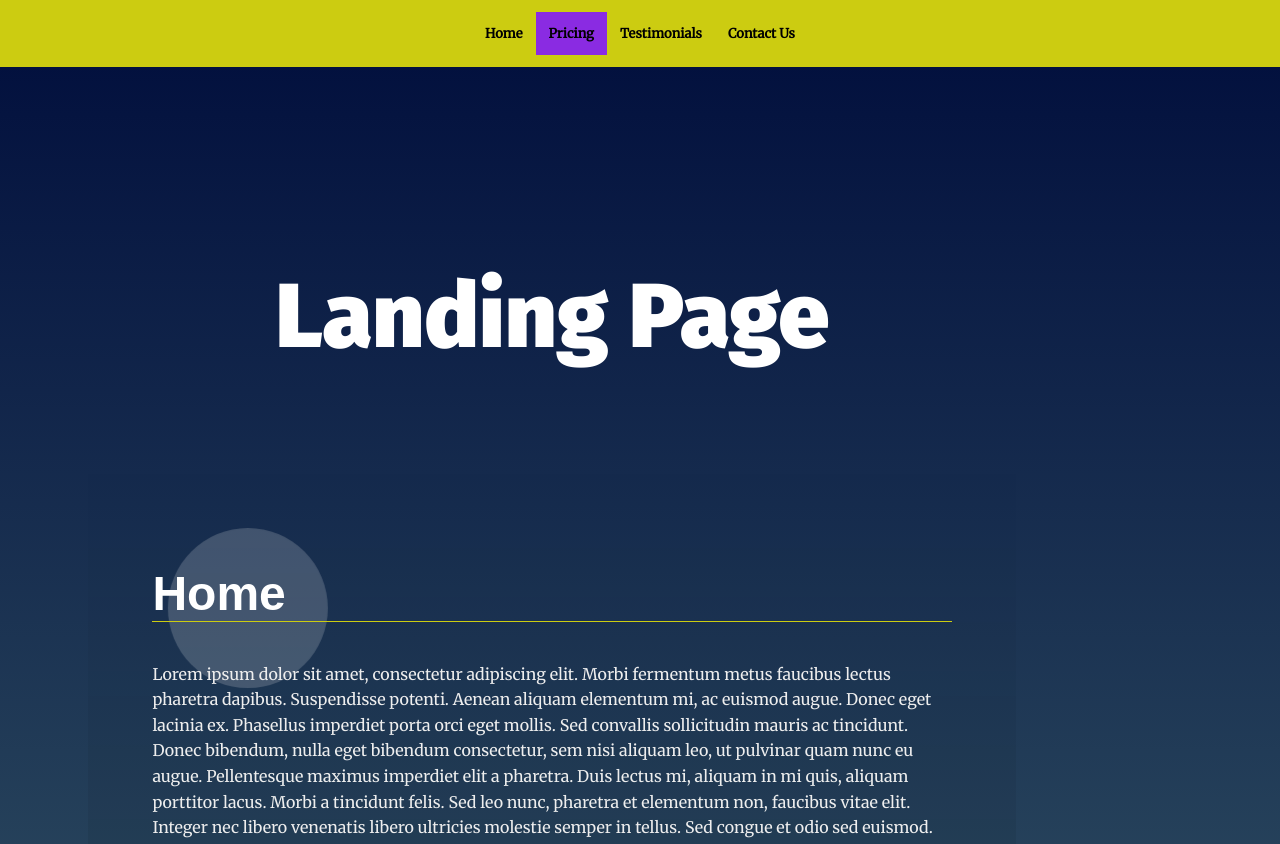
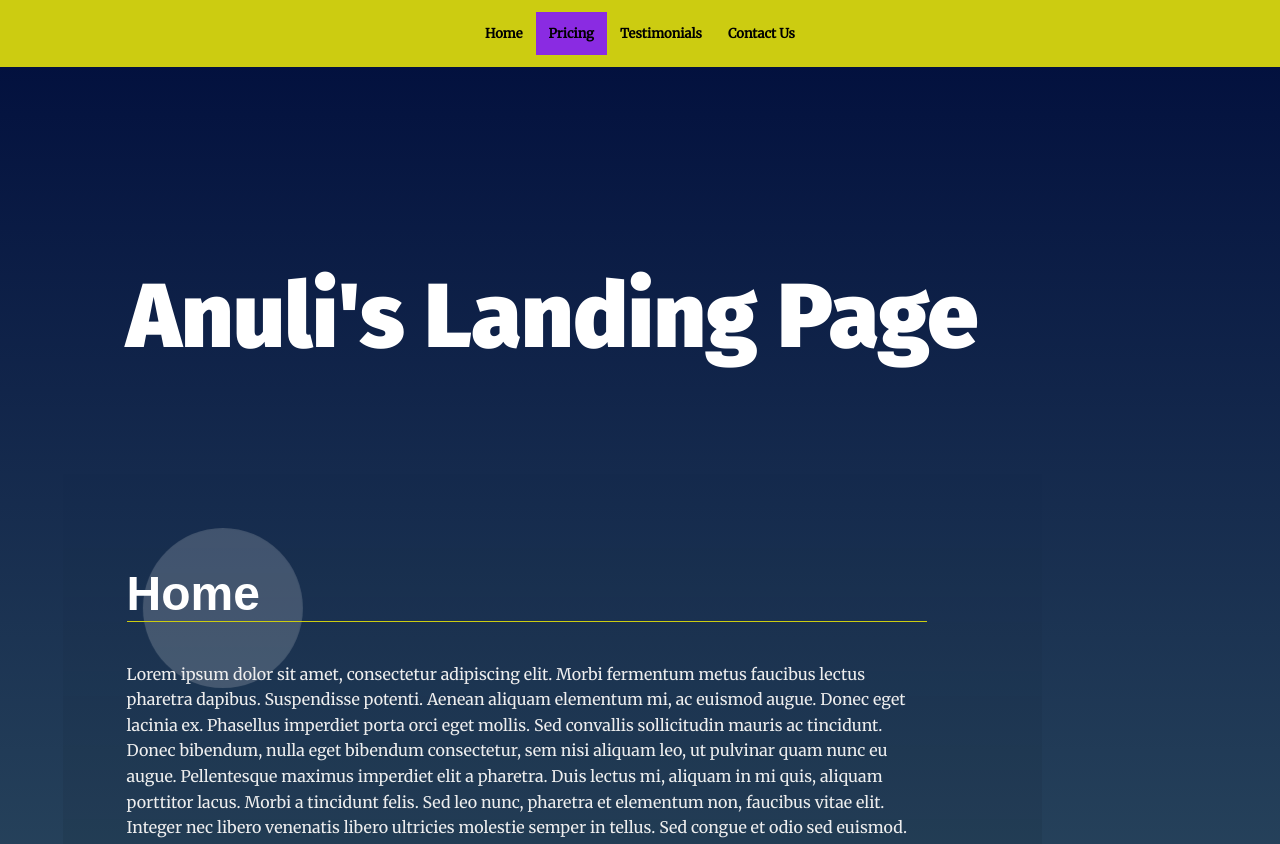
Before and after one commit to edomanuli/Udacity-Final-project-Landing-Page, a plain HTML site: page index.html in a window 1280 px wide. Shown: the top 844 px of the page. Drawn offline with Linux system fonts and the light colour scheme.

Commit message:
Added 'Anuli's' to header

```diff
--- a/index.html
+++ b/index.html
@@ -25,7 +25,7 @@
     </header>
     <main>
       <header class="main__hero">
-        <h1>Landing Page</h1>
+        <h1>Anuli's Landing Page</h1>
       </header>
       <!-- Each Section has an ID (used for the anchor) and
     a data attribute that will populate the li node.
```
